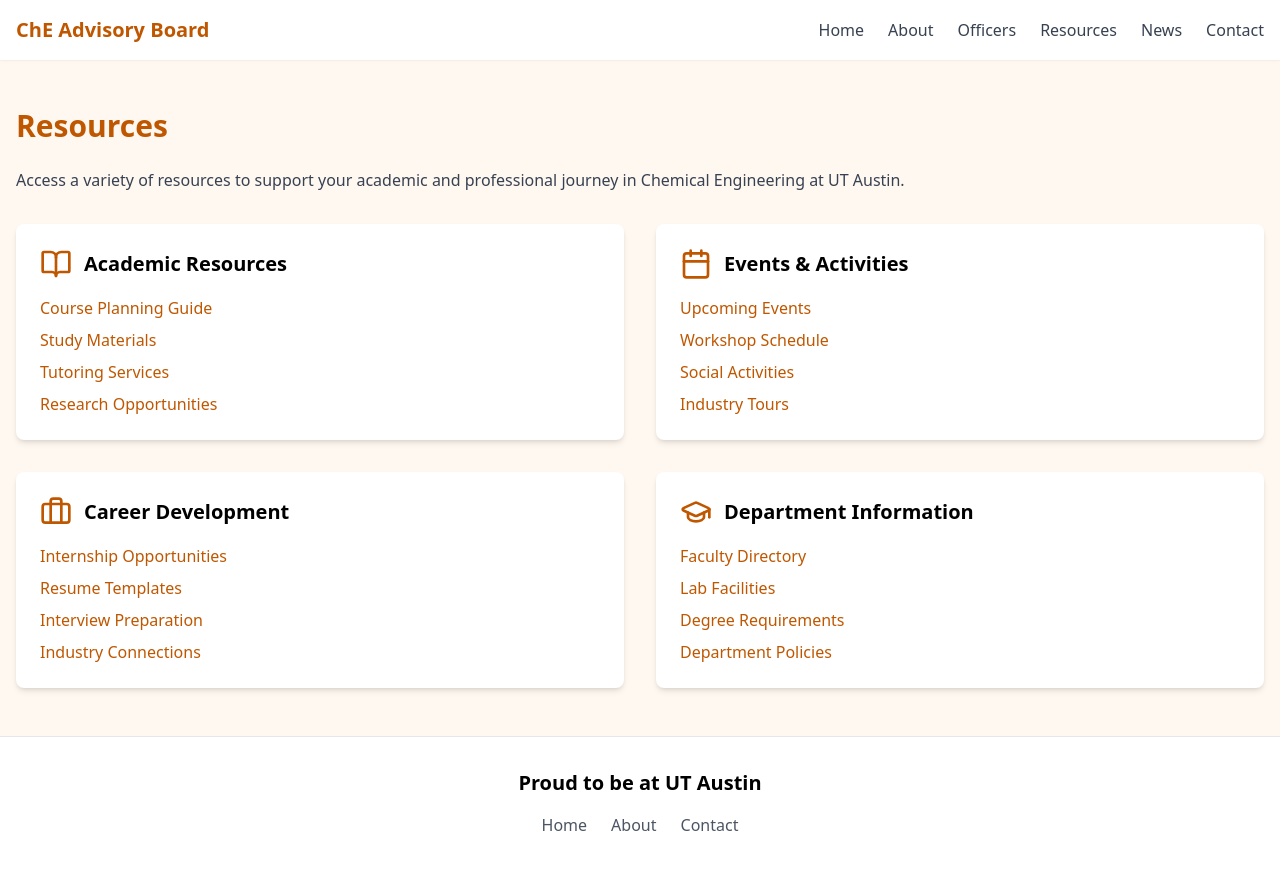
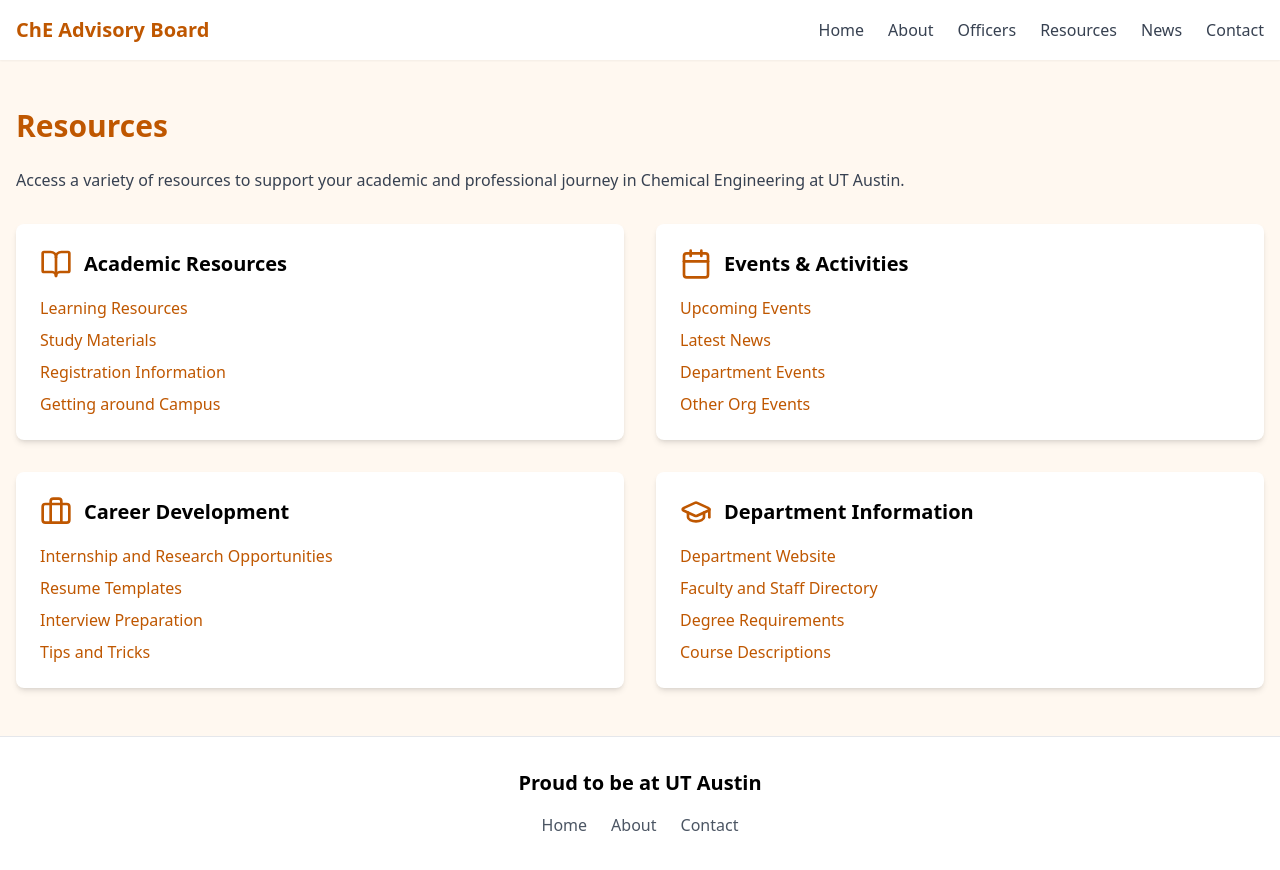
Before and after one commit to cheuab/texas, a React app: page /resources in a window 1280 px wide. Shown: the top 870 px of the page. Built offline with nearby package versions, Linux system fonts and the light colour scheme; the HTML template or start-up script is replaced by a standard one.

Commit message:
resources content update

```diff
--- a/src/pages/ResourcesPage.tsx
+++ b/src/pages/ResourcesPage.tsx
@@ -5,16 +5,16 @@ const ResourcesPage = () => {
     title: 'Academic Resources',
     icon: <BookOpenIcon className="w-8 h-8 text-[#BF5700]" />,
     resources: [{
-      name: 'Course Planning Guide',
+      name: 'Learning Resources',
       link: '#'
     }, {
       name: 'Study Materials',
       link: '#'
     }, {
-      name: 'Tutoring Services',
+      name: 'Registration Information',
       link: '#'
     }, {
-      name: 'Research Opportunities',
+      name: 'Getting around Campus',
       link: '#'
     }]
   }, {
@@ -24,20 +24,20 @@ const ResourcesPage = () => {
       name: 'Upcoming Events',
       link: '#'
     }, {
-      name: 'Workshop Schedule',
+      name: 'Latest News',
       link: '#'
     }, {
-      name: 'Social Activities',
+      name: 'Department Events',
       link: '#'
     }, {
-      name: 'Industry Tours',
+      name: 'Other Org Events',
       link: '#'
     }]
   }, {
     title: 'Career Development',
     icon: <BriefcaseIcon className="w-8 h-8 text-[#BF5700]" />,
     resources: [{
-      name: 'Internship Opportunities',
+      name: 'Internship and Research Opportunities',
       link: '#'
     }, {
       name: 'Resume Templates',
@@ -46,23 +46,23 @@ const ResourcesPage = () => {
       name: 'Interview Preparation',
       link: '#'
     }, {
-      name: 'Industry Connections',
+      name: 'Tips and Tricks',
       link: '#'
     }]
   }, {
     title: 'Department Information',
     icon: <GraduationCapIcon className="w-8 h-8 text-[#BF5700]" />,
     resources: [{
-      name: 'Faculty Directory',
+      name: 'Department Website',
       link: '#'
     }, {
-      name: 'Lab Facilities',
+      name: 'Faculty and Staff Directory',
       link: '#'
     }, {
       name: 'Degree Requirements',
       link: '#'
     }, {
-      name: 'Department Policies',
+      name: 'Course Descriptions',
       link: '#'
     }]
   }];
```
